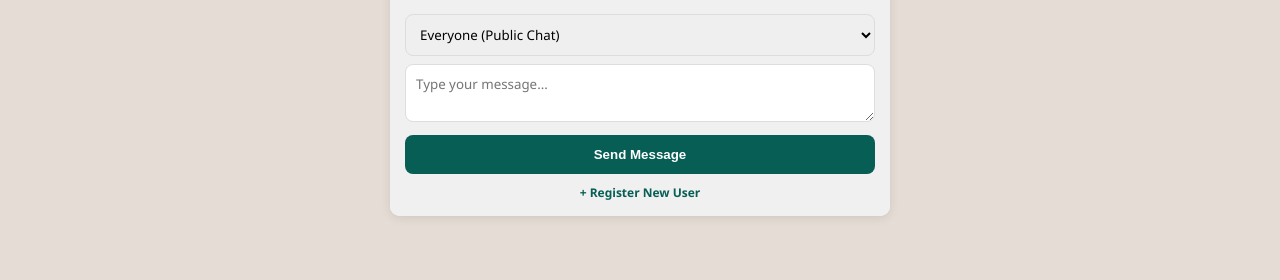
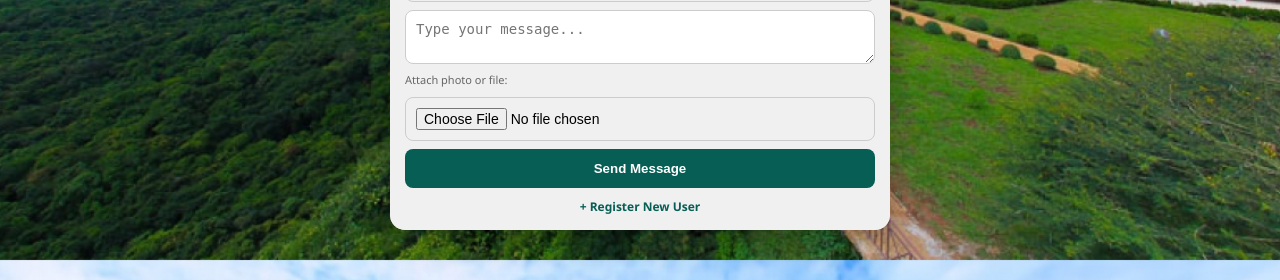
Before and after one commit to CherinetGama/cloud-chat-app, a Flask app: page / in a window 1280 px wide. Shown: the part 540-820 px from the top of the page. Before the commit the page ends 758 px from the top, so only its background shows below. Run offline with Flask 3, Linux system fonts and the light colour scheme; the visitor is signed in with stand-in values (Sample User, id 1); data that the repository does not hold is empty.

Commit message:
Update index.html

```diff
--- a/templates/index.html
+++ b/templates/index.html
@@ -5,27 +5,141 @@
     <meta name="viewport" content="width=device-width, initial-scale=1.0">
     <title>AMU Lab Technical Assistance</title>
     <style>
-        body { font-family: 'Segoe UI', Tahoma, Geneva, Verdana, sans-serif; background-color: #e5ddd5; padding: 10px; margin: 0; }
-        .chat-container { max-width: 500px; margin: 10px auto; background: #fff; border-radius: 10px; height: 92vh; display: flex; flex-direction: column; box-shadow: 0 2px 10px rgba(0,0,0,0.1); }
+        body {
+            font-family: 'Segoe UI', Tahoma, Geneva, Verdana, sans-serif;
+            /* የአርባ ምንጭ ዩኒቨርሲቲ ምስል እንደ ዳራ */
+            background: url("{{ url_for('static', filename='background.jpg') }}") no-repeat center center fixed;
+            background-size: cover;
+            padding: 10px;
+            margin: 0;
+            height: 100vh;
+            display: flex;
+            align-items: center;
+            justify-content: center;
+        }
 
-        .header { background: #075e54; color: white; padding: 10px 15px; border-radius: 10px 10px 0 0; display: flex; justify-content: space-between; align-items: center; }
+        .chat-container {
+            width: 100%;
+            max-width: 500px;
+            background: rgba(255, 255, 255, 0.9); /* ለጽሁፎች ጥራት ሲባል ትንሽ ነጭ ቀለም የተቀላቀለበት */
+            border-radius: 15px;
+            height: 90vh;
+            display: flex;
+            flex-direction: column;
+            box-shadow: 0 8px 32px rgba(0,0,0,0.3);
+            overflow: hidden;
+        }
+
+        .header {
+            background: #075e54;
+            color: white;
+            padding: 12px 15px;
+            display: flex;
+            justify-content: space-between;
+            align-items: center;
+        }
+
         .header-left { display: flex; align-items: center; }
-        .logo { width: 45px; height: 45px; margin-right: 12px; border-radius: 50%; background: white; padding: 2px; object-fit: contain; }
-        .header h2 { margin: 0; font-size: 16px; line-height: 1.2; }
-        .logout-btn { color: #ffeb3b; text-decoration: none; font-weight: bold; font-size: 14px; border: 1px solid #ffeb3b; padding: 4px 8px; border-radius: 5px; }
 
-        .message-list { flex-grow: 1; overflow-y: auto; padding: 15px; display: flex; flex-direction: column; background-image: url('https://user-images.githubusercontent.com/15075759/28719144-86dc0f70-73b1-11e7-911d-60d70fcded21.png'); }
-        .msg { max-width: 75%; padding: 8px 12px; margin-bottom: 8px; border-radius: 10px; font-size: 14px; position: relative; word-wrap: break-word; }
-        .other { align-self: flex-start; background-color: white; border-bottom-left-radius: 0; }
-        .me { align-self: flex-end; background-color: #dcf8c6; border-bottom-right-radius: 0; }
+        .logo {
+            width: 45px;
+            height: 45px;
+            margin-right: 12px;
+            border-radius: 50%;
+            background: white;
+            padding: 2px;
+            object-fit: contain;
+        }
 
-        strong { display: block; font-size: 12px; color: #075e54; margin-bottom: 2px; }
-        .private-tag { color: #e91e63; font-size: 10px; font-weight: bold; margin-left: 5px; }
+        .header h2 { margin: 0; font-size: 16px; }
 
-        .input-area { padding: 15px; background: #f0f0f0; border-radius: 0 0 10px 10px; }
-        select, textarea { width: 100%; padding: 10px; border: 1px solid #ddd; border-radius: 8px; box-sizing: border-box; margin-bottom: 8px; font-family: inherit; }
-        button { background-color: #075e54; color: white; padding: 12px; border: none; width: 100%; border-radius: 8px; cursor: pointer; font-weight: bold; }
-        .admin-link { display: block; text-align: center; margin-top: 10px; font-size: 12px; color: #075e54; text-decoration: none; font-weight: bold; }
+        .logout-btn {
+            color: #ffeb3b;
+            text-decoration: none;
+            font-weight: bold;
+            font-size: 13px;
+            border: 1px solid #ffeb3b;
+            padding: 5px 10px;
+            border-radius: 5px;
+        }
+
+        .message-list {
+            flex-grow: 1;
+            overflow-y: auto;
+            padding: 15px;
+            display: flex;
+            flex-direction: column;
+            background: rgba(229, 221, 213, 0.6);
+        }
+
+        .msg {
+            max-width: 80%;
+            padding: 8px 12px;
+            margin-bottom: 10px;
+            border-radius: 10px;
+            font-size: 14px;
+            line-height: 1.4;
+            box-shadow: 0 1px 2px rgba(0,0,0,0.1);
+        }
+
+        .other { align-self: flex-start; background-color: white; color: #303030; }
+        .me { align-self: flex-end; background-color: #dcf8c6; color: #303030; }
+
+        .msg strong { display: block; font-size: 11px; color: #075e54; margin-bottom: 3px; }
+        .private-tag { color: #e91e63; font-style: italic; font-size: 10px; }
+
+        .file-link {
+            display: block;
+            margin-top: 5px;
+            color: #0277bd;
+            text-decoration: none;
+            font-weight: bold;
+            border-top: 1px solid #eee;
+            padding-top: 5px;
+        }
+
+        .input-area {
+            padding: 15px;
+            background: #f0f0f0;
+            border-top: 1px solid #ddd;
+        }
+
+        .input-area form { display: flex; flex-direction: column; gap: 8px; }
+
+        select, textarea, input[type="file"] {
+            width: 100%;
+            padding: 10px;
+            border: 1px solid #ccc;
+            border-radius: 8px;
+            font-size: 14px;
+            box-sizing: border-box;
+        }
+
+        .btn-group { display: flex; gap: 5px; }
+
+        button {
+            background-color: #075e54;
+            color: white;
+            padding: 12px;
+            border: none;
+            flex-grow: 1;
+            border-radius: 8px;
+            cursor: pointer;
+            font-weight: bold;
+            transition: 0.3s;
+        }
+
+        button:hover { background-color: #128c7e; }
+
+        .admin-link {
+            display: block;
+            text-align: center;
+            margin-top: 10px;
+            font-size: 12px;
+            color: #075e54;
+            text-decoration: none;
+            font-weight: bold;
+        }
     </style>
 </head>
 <body>
@@ -34,8 +148,8 @@
             <div class="header-left">
                 <img src="{{ url_for('static', filename='image_27f9e4.png') }}" alt="AMU Logo" class="logo">
                 <div>
-                    <h2>AMU Lab Technical Assistance</h2>
-                    <small style="font-size: 10px; color: #dcf8c6;">Cloud Chat App</small>
+                    <h2>AMU Lab Assistance</h2>
+                    <small style="font-size: 10px; color: #dcf8c6;">Logged in as: {{ current_user }}</small>
                 </div>
             </div>
             <a href="/logout" class="logout-btn">Logout</a>
@@ -50,27 +164,41 @@
                             <span class="private-tag">(Private to {{ message.receiver }})</span>
                         {% endif %}
                     </strong>
+
                     {{ message.content }}
+
+                    {% if message.file_url %}
+                        <a href="{{ url_for('static', filename='uploads/' + message.file_url) }}" target="_blank" class="file-link">
+                            📎 View Attached File
+                        </a>
+                    {% endif %}
                 </div>
             {% endfor %}
         </div>
 
         <div class="input-area">
-            <form action="/send" method="POST">
+            <form action="/send" method="POST" enctype="multipart/form-data">
                 <select name="receiver">
                     <option value="Public">Everyone (Public Chat)</option>
                     {% for u in all_users %}
                         <option value="{{ u.username }}">{{ u.username }} (Private)</option>
                     {% endfor %}
                 </select>
-                <textarea name="content" placeholder="Type your message..." rows="2" required></textarea>
+
+                <textarea name="content" placeholder="Type your message..." rows="2"></textarea>
+
+                <div style="font-size: 11px; color: #666; margin-bottom: 2px;">Attach photo or file:</div>
+                <input type="file" name="file">
+
                 <button type="submit">Send Message</button>
             </form>
+
             {% if role == 'admin' %}
                 <a href="/admin/register" class="admin-link">+ Register New User</a>
             {% endif %}
         </div>
     </div>
+
     <script>
         const msgList = document.getElementById('messageList');
         window.onload = function() { msgList.scrollTop = msgList.scrollHeight; };
```
